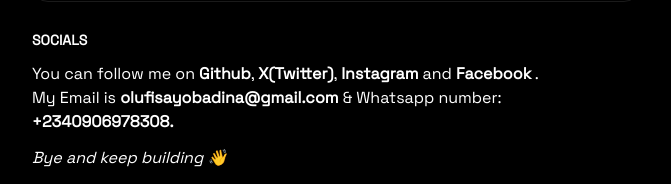
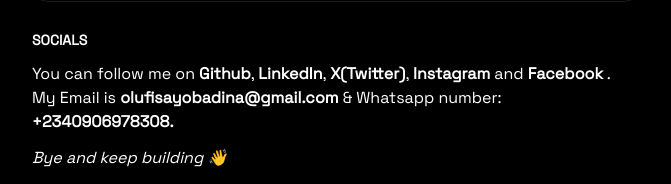
Before and after one commit to fisayo-dev/fisayobadina, a Next.js app: page / in a window 1280 px wide. Shown: the part 1764-1948 px from the top of the page, without its empty margins (304-975 px from the left). Built offline with nearby package versions, Linux system fonts and the light colour scheme.

Commit message:
chore: add linkedin link

```diff
--- a/app/page.tsx
+++ b/app/page.tsx
@@ -207,6 +207,14 @@
           <Link
             className="font-bold hover:underline"
             target="_blank"
+            href="https://linkedin.com/in/fisayobadina"
+          >
+            LinkedIn
+          </Link>
+          ,{" "}
+          <Link
+            className="font-bold hover:underline"
+            target="_blank"
             href="https://x.com/fisaycoder"
           >
             X(Twitter)
```
